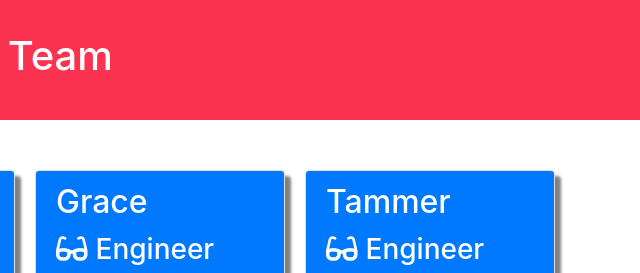
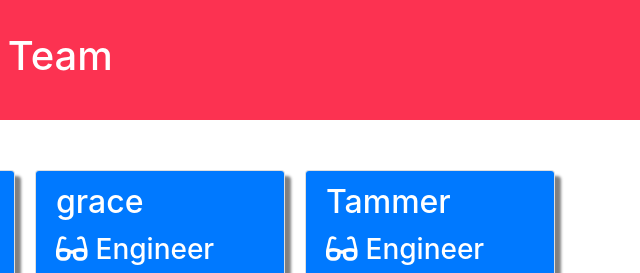
Before and after one commit to JAlexander94/Profile-Generator, a website: page output/team.html in a window 1280 px wide. Shown: the top 273 px of the page, 615-1255 px from the left. Drawn offline with nearby package versions, Linux system fonts and the light colour scheme.

Commit message:
re run through with a video of the process

```diff
--- a/output/team.html
+++ b/output/team.html
@@ -55,7 +55,7 @@
 
         <div class="card employee-card">
     <div class="card-header">
-        <h2 class="card-title">Grace</h2>
+        <h2 class="card-title">grace</h2>
         <h3 class="card-title"><i class="fas fa-glasses mr-2"></i>Engineer</h3>
     </div>
     <div class="card-body">
```
